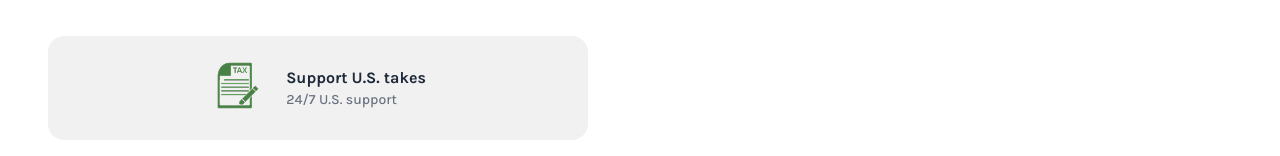
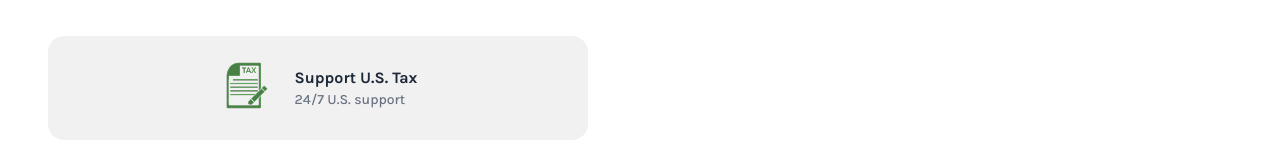
Before and after one commit to sharif57/e-commer, a Next.js app: page /auth/become-seller-otp in a window 1280 px wide. Shown: the part 522-678 px from the top of the page. Built offline with nearby package versions, Linux system fonts and the light colour scheme; no server answers.

Commit message:
feat: implement BecomeSellerWrapper component and re-enable eslint build checks

```diff
--- a/next.config.ts
+++ b/next.config.ts
@@ -2,9 +2,9 @@ import type { NextConfig } from "next";
 
 const nextConfig: NextConfig = {
   /* config options here */
-  eslint: {
-    ignoreDuringBuilds: true,
-  },
+  // eslint: {
+  //   ignoreDuringBuilds: true,
+  // },
   images: {
     remotePatterns: [
       {
--- a/src/components/auth/become-seller-wrapper.tsx
+++ b/src/components/auth/become-seller-wrapper.tsx
@@ -59,7 +59,7 @@ const BecomeSellerWrapper: React.FC<BecomeSellerWrapperProps> = ({
               />
             </div>
             <div>
-              <h3 className="font-bold text-gray-800">Support U.S. takes</h3>
+              <h3 className="font-bold text-gray-800">Support U.S. Tax</h3>
               <p className="text-sm text-gray-500 font-medium">24/7 U.S. support</p>
             </div>
           </div>
```
